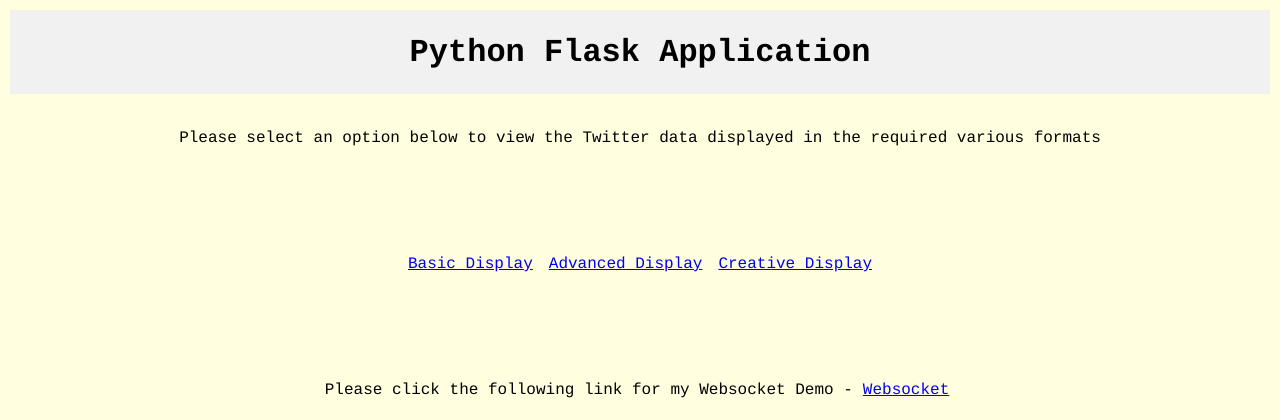
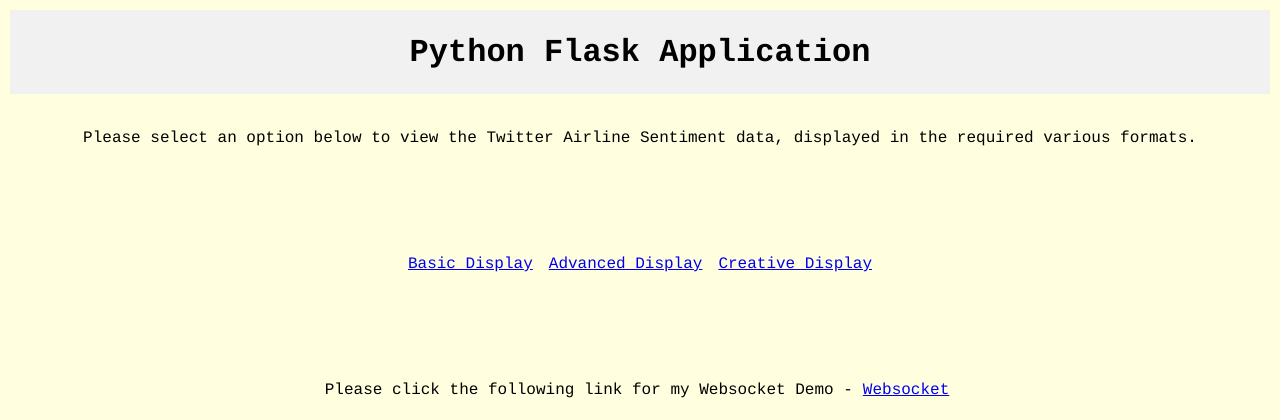
Before and after one commit to thedanturner/FlaskApp, a Flask app: page / in a window 1280 px wide. Shown: the top 420 px of the page. Run offline with Flask 3, Linux system fonts and the light colour scheme; some libraries are stand-ins or nearby versions.

Commit message:
html changes

```diff
--- a/templates/index.html
+++ b/templates/index.html
@@ -10,7 +10,7 @@
         <h1>Python Flask Application</h1>
     </div>
     <div class="subheading">
-        <p>Please select an option below to view the Twitter data displayed in the required various formats</p>
+        <p>Please select an option below to view the Twitter Airline Sentiment data, displayed in the required various formats.</p>
     </div>
         <div class="container">
         <div>
```
